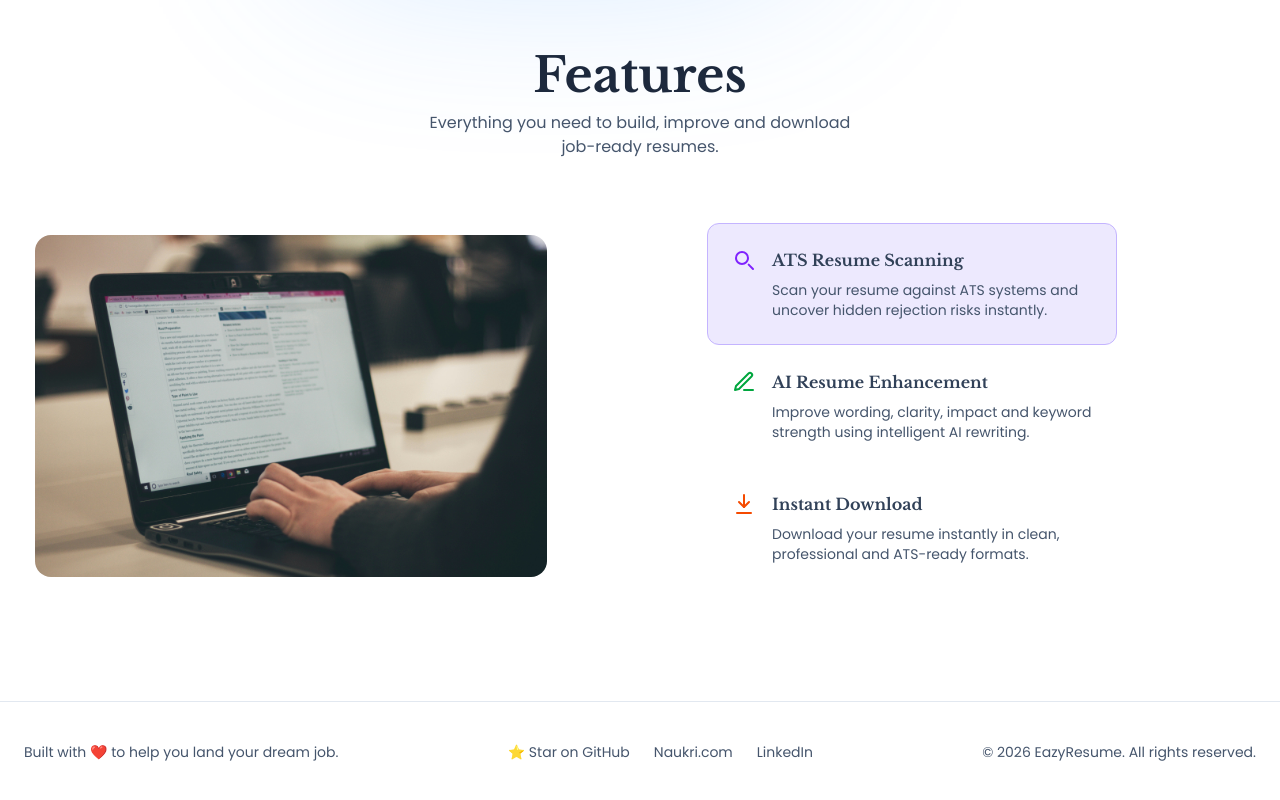
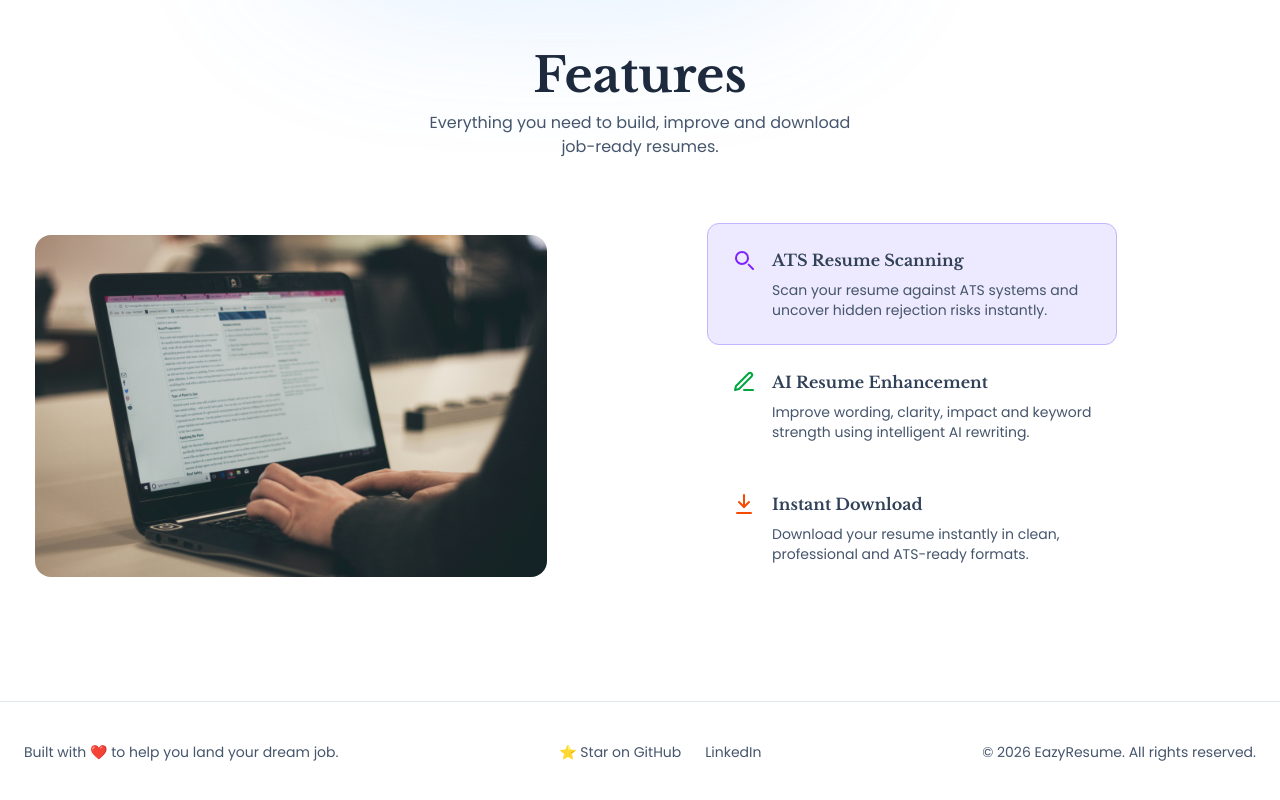
Before and after one commit to JoeDev420/EazyResume-AI_Resume_Builder, a React (Vite) app in the folder resume-builder/: page / in a window 1280 px wide. Shown: the part 757-1557 px from the top of the page. Built offline with nearby package versions, Linux system fonts and the light colour scheme; no server answers.

Commit message:
footer changes

```diff
--- a/resume-builder/src/components/home/Footer.jsx
+++ b/resume-builder/src/components/home/Footer.jsx
@@ -20,15 +20,6 @@ const Footer = () => {
           </a>
 
           <a
-            href="https://www.naukri.com/mnjuser/profile?id=&altresid"
-            target="_blank"
-            rel="noopener noreferrer"
-            className="hover:text-blue-500 transition"
-          >
-            Naukri.com
-          </a>
-
-          <a
             href="https://www.linkedin.com/in/anant-singh-b33a93373/"
             target="_blank"
             rel="noopener noreferrer"
```
